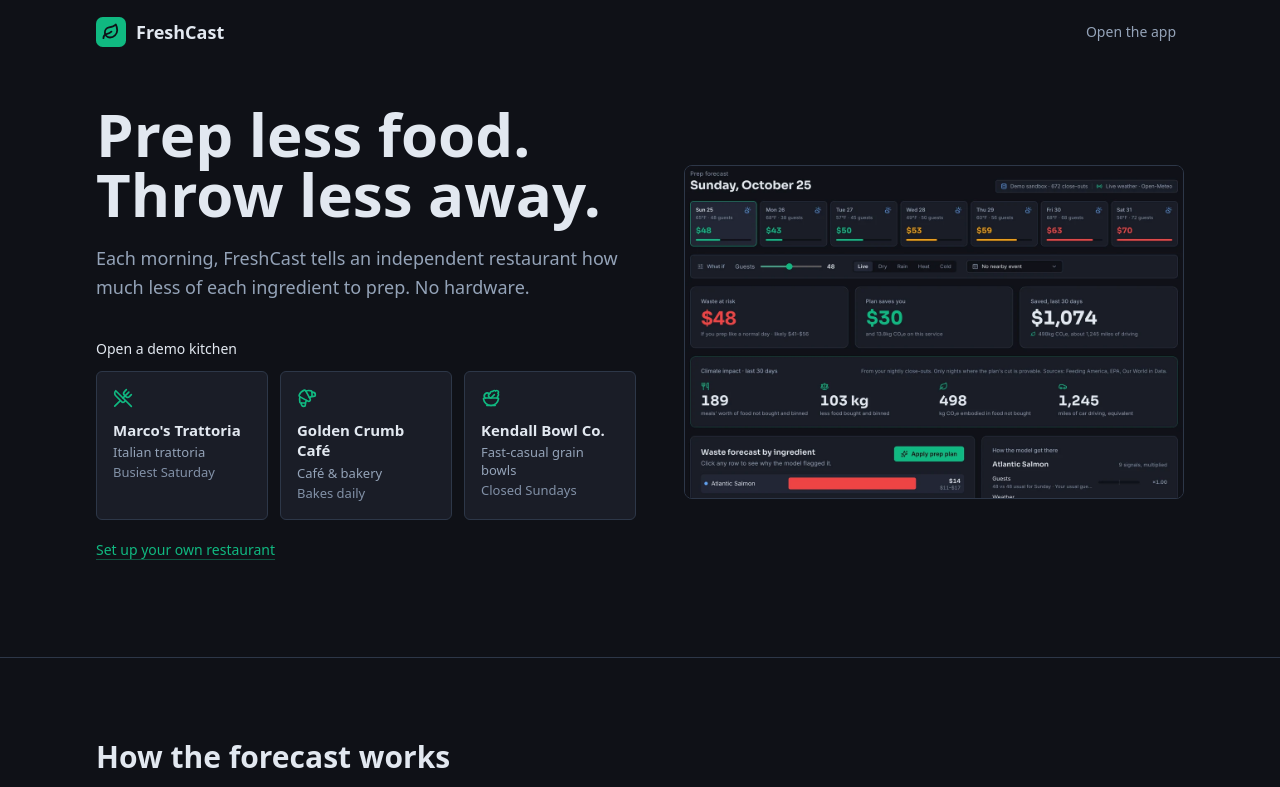
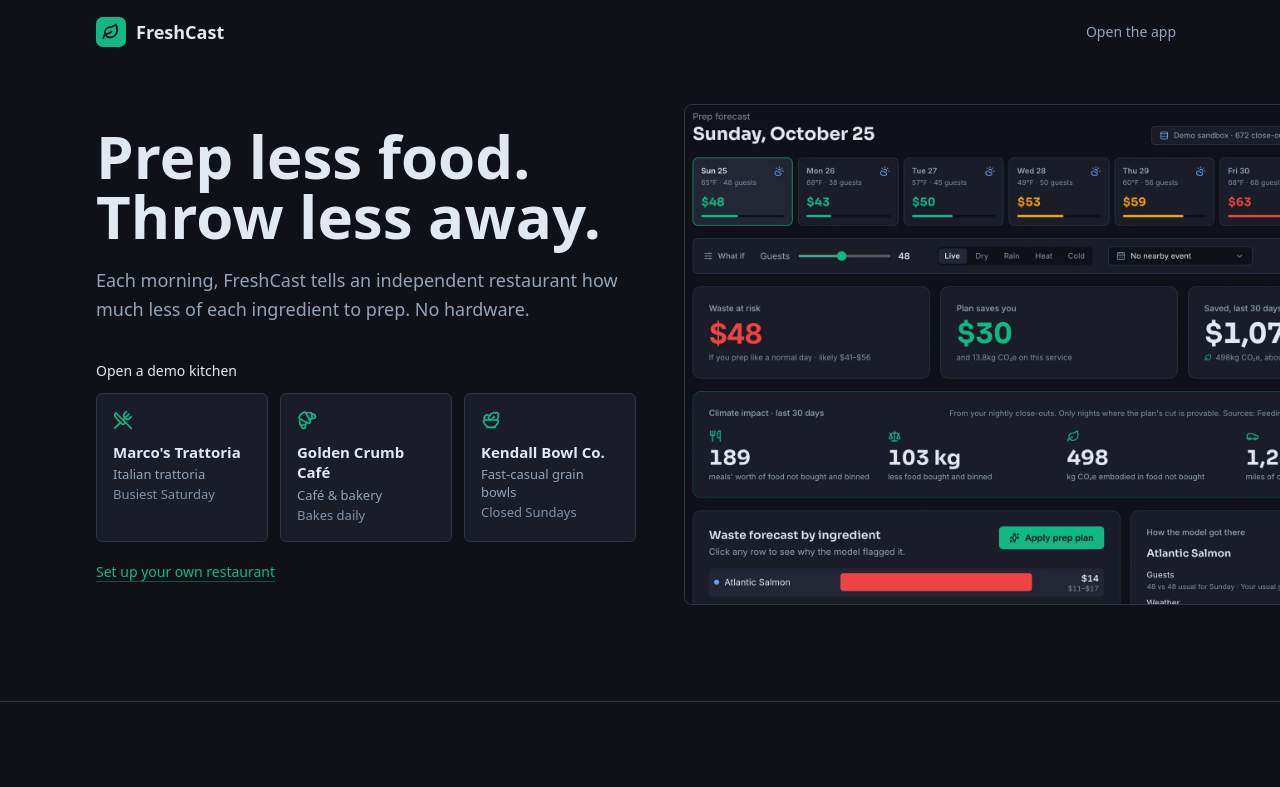
Before and after one commit to DanielIbraev/FreshCast, a Next.js app in the folder freshcast-app/: page / in a window 1280 px wide. Shown: the top 787 px of the page. Built offline with nearby package versions, Linux system fonts and the light colour scheme.

Commit message:
auto: save 16:18:38

```diff
--- a/freshcast-app/app/(app)/orders/page.tsx
+++ b/freshcast-app/app/(app)/orders/page.tsx
@@ -1,7 +1,8 @@
 "use client";
 
 import { useState } from "react";
-import { Check, Copy } from "lucide-react";
+import Link from "next/link";
+import { Check, Copy, Tv } from "lucide-react";
 import { Card, CardLabel } from "@/components/ui/card";
 import { useStore } from "@/lib/store";
 import { CATEGORIES } from "@/lib/categories";
@@ -9,7 +10,7 @@ import { parseLocalDate } from "@/lib/demo-data";
 import { formatCurrency } from "@/lib/utils";
 
 export default function OrdersPage() {
-  const { selected } = useStore();
+  const { selected, profile } = useStore();
   const [copied, setCopied] = useState(false);
   if (!selected) return <div className="h-96 animate-pulse rounded-card bg-surface" />;
 
--- a/freshcast-app/app/page.tsx
+++ b/freshcast-app/app/page.tsx
@@ -35,15 +35,16 @@ export default function Home() {
             </p>
             <KitchenPicker />
           </div>
+          {/* On wide screens the screenshot runs past the column (and is clipped by the viewport at 1280). */}
           <div className="min-w-0">
             <Image
               src="/landing/dashboard.webp"
-              width={1200}
-              height={800}
+              width={1800}
+              height={1200}
               priority
-              sizes="(min-width: 1024px) 540px, 100vw"
+              sizes="(min-width: 1024px) 780px, 100vw"
               alt="The FreshCast forecast for Marco's Trattoria: a 7-day outlook with live weather, guests and dollars of likely waste per day, then today's waste at risk and what the prep plan saves."
-              className="h-auto w-full rounded-lg border border-border"
+              className="h-auto w-full max-w-none rounded-lg border border-border lg:w-[150%]"
             />
           </div>
         </section>
```
Also changed, not shown: freshcast-app/public/landing/dashboard.webp.
